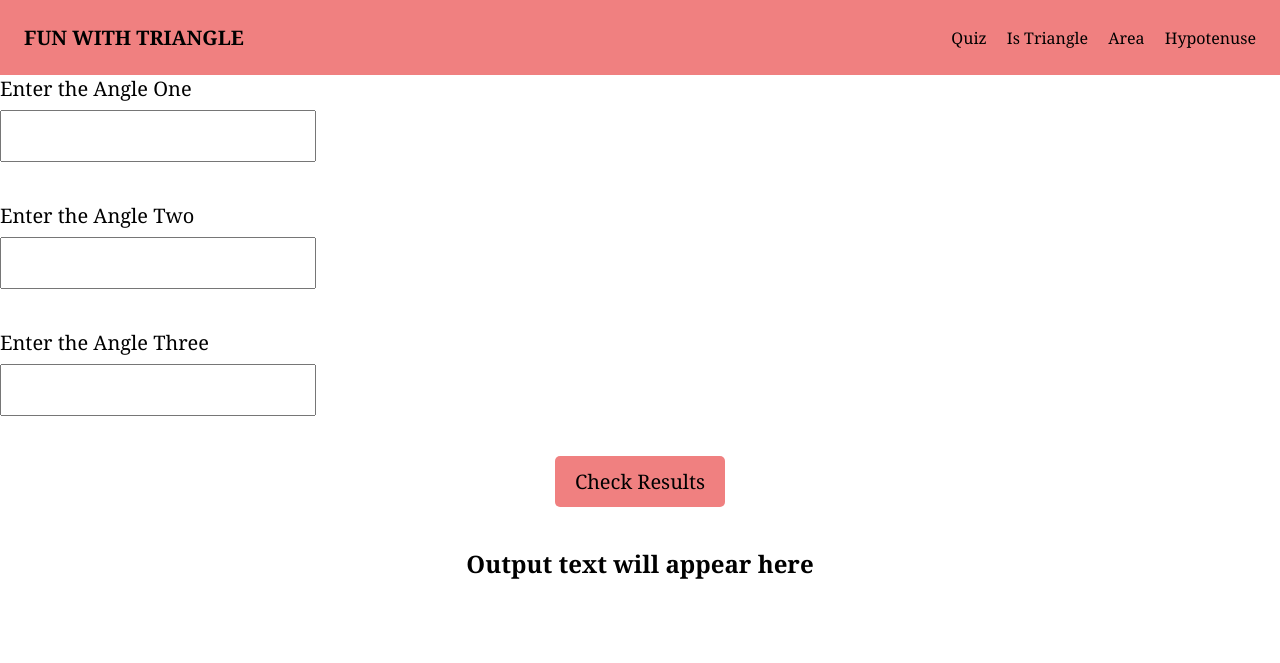
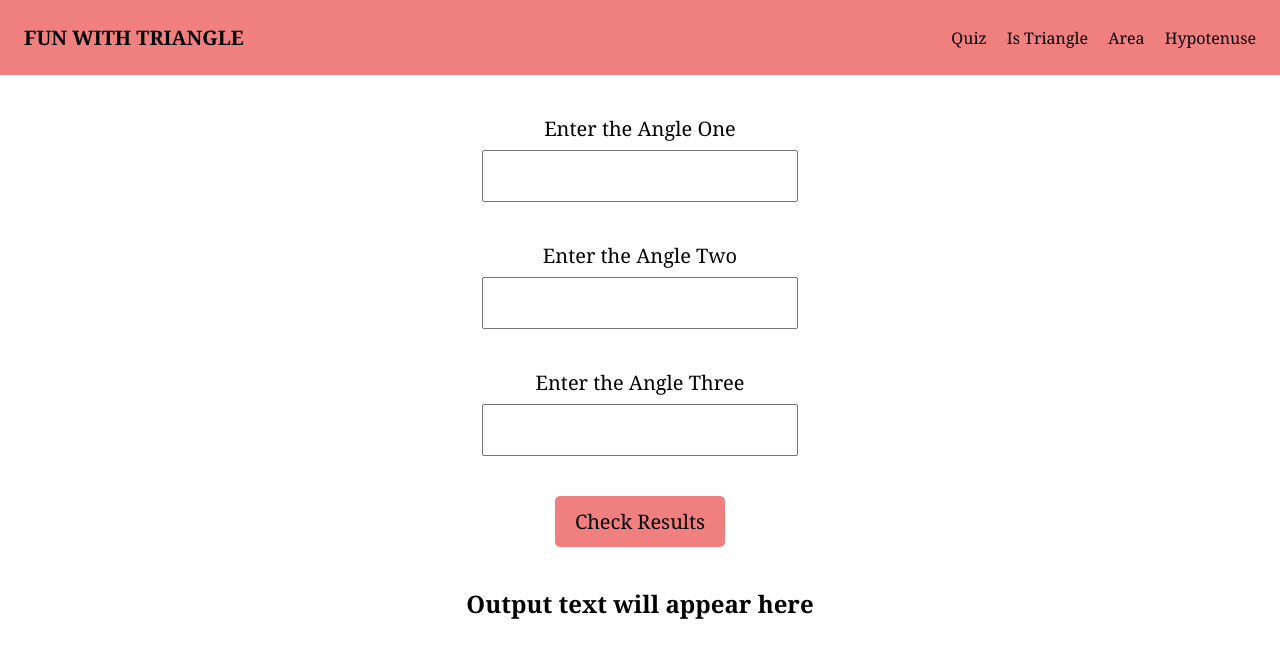
Before and after one commit to partharora100/neog-fun-with-triangles, a plain HTML site: page triangle.html in a window 1280 px wide. Drawn offline with Linux system fonts and the light colour scheme.

Commit message:
style: improved alignment

```diff
--- a/quiz.css
+++ b/quiz.css
@@ -1,7 +1,3 @@
-* {
-  padding: 0;
-  margin: 0;
-}
 
 .quiz-main{
   margin: 20px auto 0 auto;
--- a/style.css
+++ b/style.css
@@ -45,6 +45,7 @@ li a {
   display: block;
   font-size: 20px;
   margin-bottom: 8px;
+  text-align: center;
 }
 
 .input {
@@ -78,3 +79,12 @@ li a {
   display: flex;
   justify-content: center;
 }
+
+article {
+  padding: 40px;
+}
+
+.box {
+  display: flex;
+  justify-content: center;
+}
--- a/triangle.html
+++ b/triangle.html
@@ -1,14 +1,13 @@
 <!DOCTYPE html>
 <html lang="en">
   <head>
-  <meta charset="UTF-8">
-  <meta http-equiv="X-UA-Compatible" content="IE=edge">
-  <meta name="viewport" content="width=device-width, initial-scale=1.0">
+    <meta charset="UTF-8" />
+    <meta http-equiv="X-UA-Compatible" content="IE=edge" />
+    <meta name="viewport" content="width=device-width, initial-scale=1.0" />
     <title>Document</title>
-  <link rel="stylesheet" href="style.css">
+    <link rel="stylesheet" href="style.css" />
   </head>
   <body>
-
     <div class="navigation">
       <p class="nav-title">FUN WITH TRIANGLE</p>
       <ul class="nav-list">
@@ -26,24 +25,28 @@
         </li>
       </ul>
     </div>
-
+    <article>
       <label for="" class="input-label">Enter the Angle One</label>
+      <div class="box">
         <input type="number" class="input" />
+      </div>
 
       <label for="" class="input-label">Enter the Angle Two</label>
+      <div class="box">
         <input type="number" class="input" />
+      </div>
 
       <label for="" class="input-label">Enter the Angle Three</label>
+      <div class="box">
         <input type="number" class="input" />
+      </div>
 
       <div class="button-container">
         <button class="button">Check Results</button>
       </div>
 
       <div class="message">Output text will appear here</div>
-
-
-
+    </article>
 
     <script src="scripts/triangle.js"></script>
   </body>
```
Also changed, not shown: area.html (+6 -3 lines), hypotenuse.html (+6 -1 lines). Lines whose indentation alone changed are shown as unchanged.
